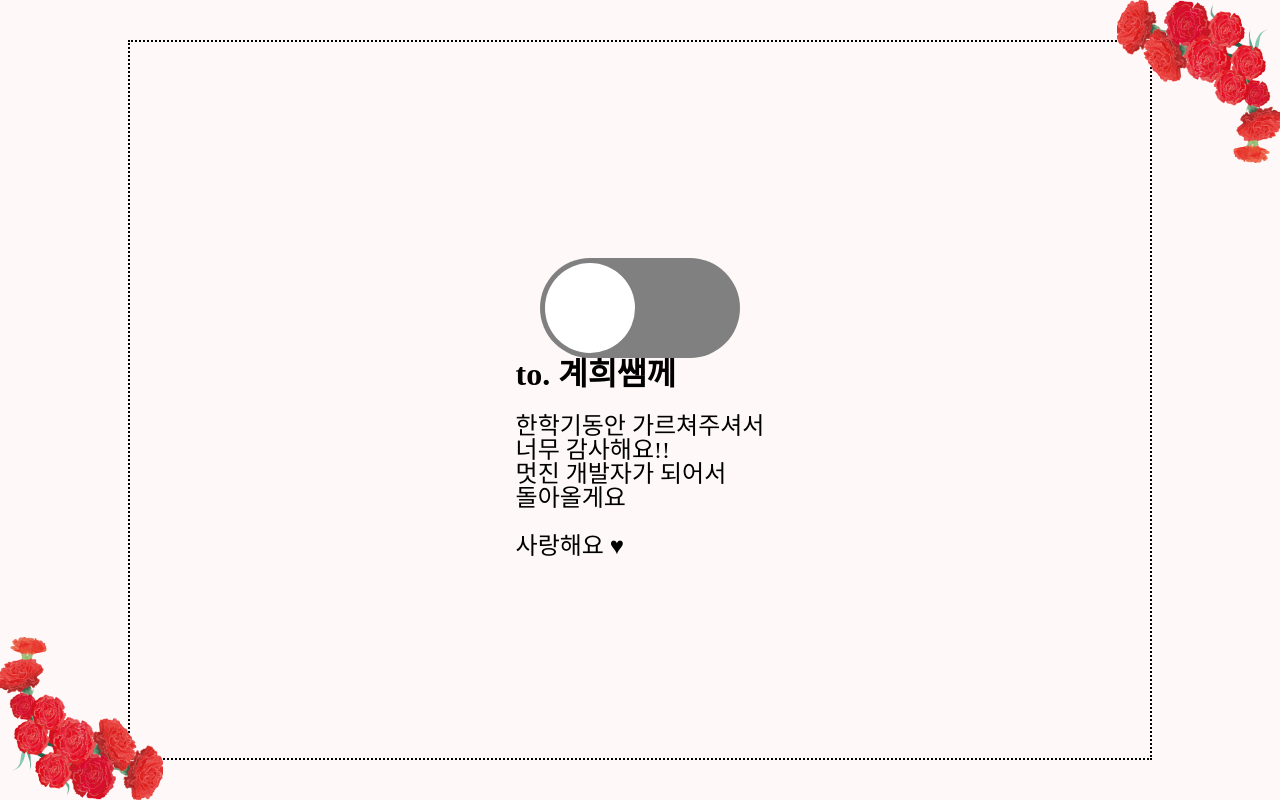
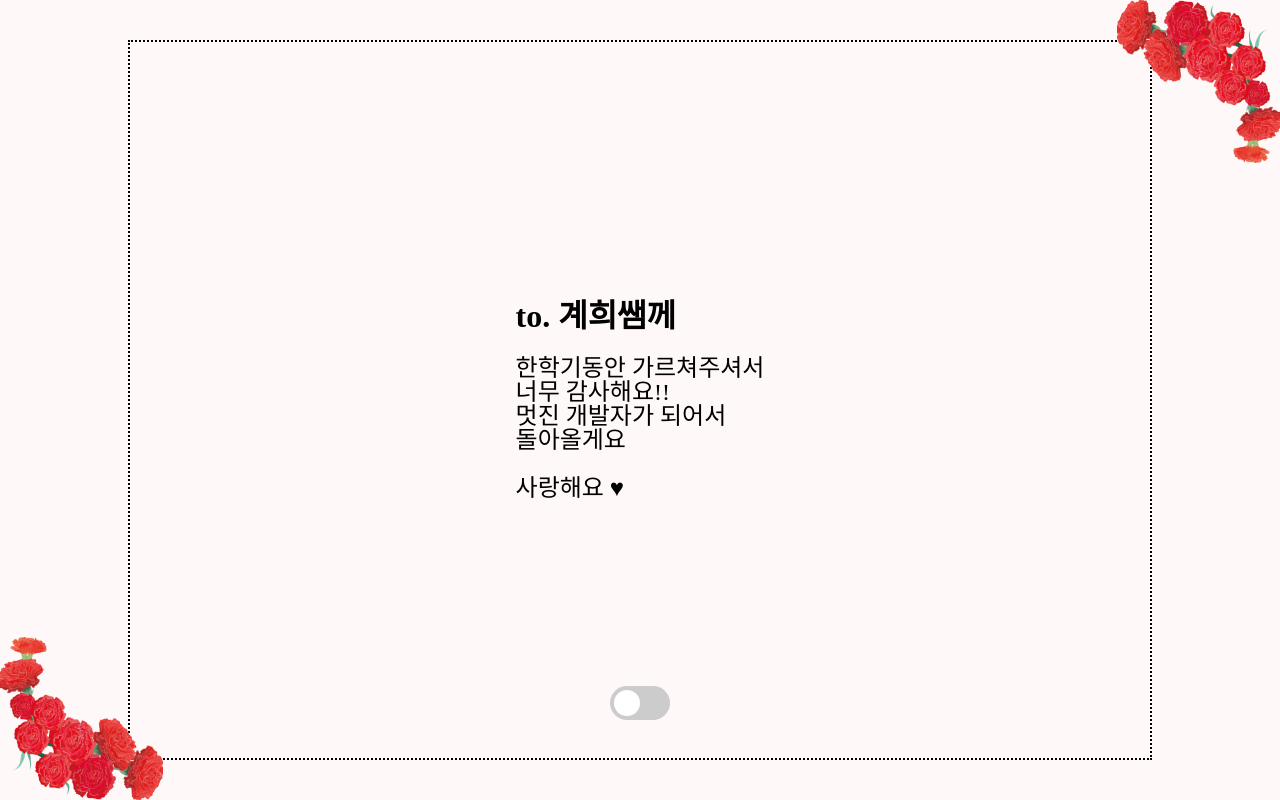
Before and after one commit to Jahwi-0413/teacher-s-day, a React (Create React App) app in the folder teachersday/: page /letter in a window 1280 px wide. Built offline with nearby package versions, Linux system fonts and the light colour scheme.

Commit message:
토글 css 수정

```diff
--- a/teachersday/src/pages/letter.tsx
+++ b/teachersday/src/pages/letter.tsx
@@ -8,32 +8,22 @@ export default function Letter() {
   const bgmRef = useRef<HTMLAudioElement | null>(null);
   const [bgmActive, setBgmActive] = useState(false);
 
-  const start = () => {
-    if (bgmRef.current) {
-      bgmRef.current.volume = 0.3;
-      bgmRef.current.play();
-    }
-  };
-
-  // useEffect(() => {
-  //   try {
-  //     if (!bgmRef) return;
-  //     bgmRef.current?.play();
-  //   } catch (error) {}
-  // }, []);
-
-  const onClickToggle = () => {
+  const onClickToggle = (e: React.MouseEvent<HTMLElement>) => {
     if (!bgmRef.current) return;
     const currentValue = bgmActive;
 
     setBgmActive((current) => !current);
 
     if (!currentValue) {
+      console.log("on");
       bgmRef.current.volume = 0.3;
       bgmRef.current.play();
       return;
+    } else {
+      console.log("off");
+      bgmRef.current.pause();
     }
-    bgmRef.current.pause();
+    e.stopPropagation();
   };
 
   return (
@@ -41,14 +31,13 @@ export default function Letter() {
       <audio src={bgm} ref={bgmRef} loop />
       <div className={style.container}>
         {/* toggle */}
-        {/* <button onClick={start}>start</button> */}
         <img src={flower} className={style.topFlower} alt="카네이션" />
         <img src={flower} className={style.bottomFlower} alt="카네이션" />
         <div className={style.letterBox}>
-          <span onClick={onClickToggle}>
-            <input type="checkbox" id="switch" />
-            <label htmlFor="switch">Toggle</label>
-          </span>
+          <label className={style.switch}>
+            <input type="checkbox" onClick={onClickToggle} />
+            <span className={`${style.slider} ${style.round}`}></span>
+          </label>
           <div className={style.text}>
             <span>to. 계희쌤께</span>
             <div>
--- a/teachersday/src/style/letter.module.css
+++ b/teachersday/src/style/letter.module.css
@@ -53,44 +53,63 @@ body {
 }
 
 /* toggle */
-input[type="checkbox"] {
-  height: 0;
-  width: 0;
-  visibility: hidden;
+.switch {
+  position: absolute;
+  bottom: 10%;
+  display: inline-block;
+  width: 60px;
+  height: 34px;
 }
 
-label {
-  cursor: pointer;
-  text-indent: -9999px;
-  width: 200px;
-  height: 100px;
-  background: grey;
-  display: block;
-  border-radius: 100px;
-  position: relative;
+.switch input {
+  opacity: 0;
+  width: 0;
+  height: 0;
 }
 
-label:after {
-  content: "";
+.slider {
   position: absolute;
-  top: 5px;
-  left: 5px;
-  width: 90px;
-  height: 90px;
-  background: #fff;
-  border-radius: 90px;
-  transition: 0.3s;
+  cursor: pointer;
+  top: 0;
+  left: 0;
+  right: 0;
+  bottom: 0;
+  background-color: #ccc;
+  -webkit-transition: 0.4s;
+  transition: 0.4s;
 }
 
-input:checked + label {
-  background: #f67d61;
+.slider:before {
+  position: absolute;
+  content: "";
+  height: 26px;
+  width: 26px;
+  left: 4px;
+  bottom: 4px;
+  background-color: white;
+  -webkit-transition: 0.4s;
+  transition: 0.4s;
 }
 
-input:checked + label:after {
-  left: calc(100% - 5px);
-  transform: translateX(-100%);
+input:checked + .slider {
+  background-color: #f67d61;
 }
 
-label:active:after {
-  width: 130px;
+input:focus + .slider {
+  box-shadow: 0 0 1px #f67d61;
 }
+
+input:checked + .slider:before {
+  -webkit-transform: translateX(26px);
+  -ms-transform: translateX(26px);
+  transform: translateX(26px);
+}
+
+/* Rounded sliders */
+.slider.round {
+  border-radius: 34px;
+}
+
+.slider.round:before {
+  border-radius: 50%;
+}
```
